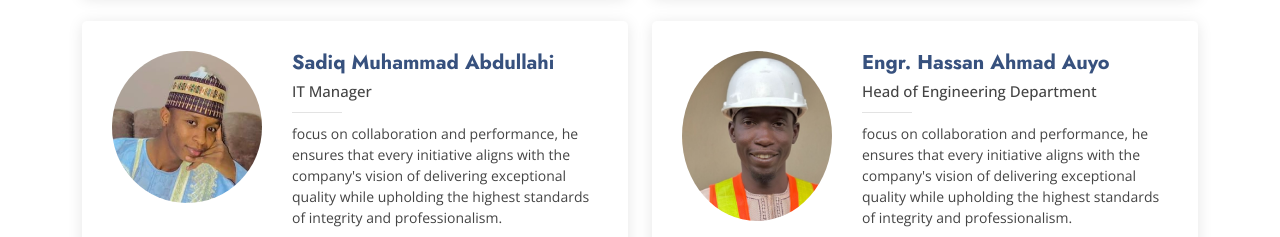
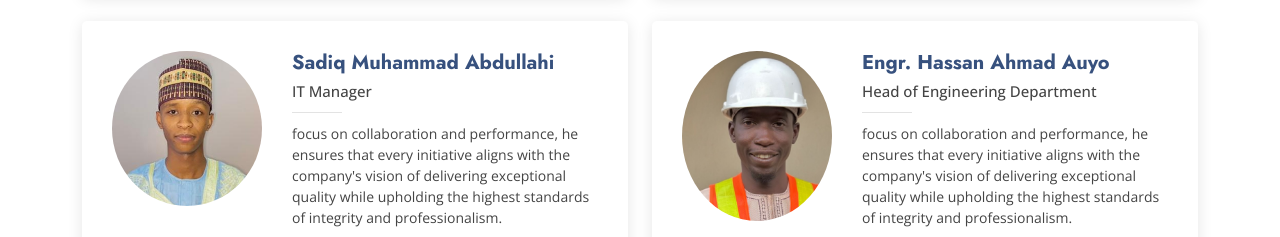
Before and after one commit to Usmanmusahassan/SkyForte_2, a plain HTML site: page about.html in a window 1280 px wide. Shown: the part 3238-3475 px from the top of the page. Drawn offline with nearby package versions, Linux system fonts and the light colour scheme; files whose address does not match are found by name.

Commit message:
meepeencil2

```diff
--- a/about.html
+++ b/about.html
@@ -382,7 +382,7 @@ Management Team
 
            <div class="col-lg-6" data-aos="fade-up" data-aos-delay="400">
             <div class="team-member d-flex align-items-start">
-              <div class="pic"><img src="sadik.jpg" class="img-fluid" alt=""></div>
+              <div class="pic"><img src="sadik_it.jpg" class="img-fluid" alt=""></div>
               <div class="member-info">
                 <h4>Sadiq Muhammad Abdullahi</h4>
                 <span> IT Manager</span>
```
